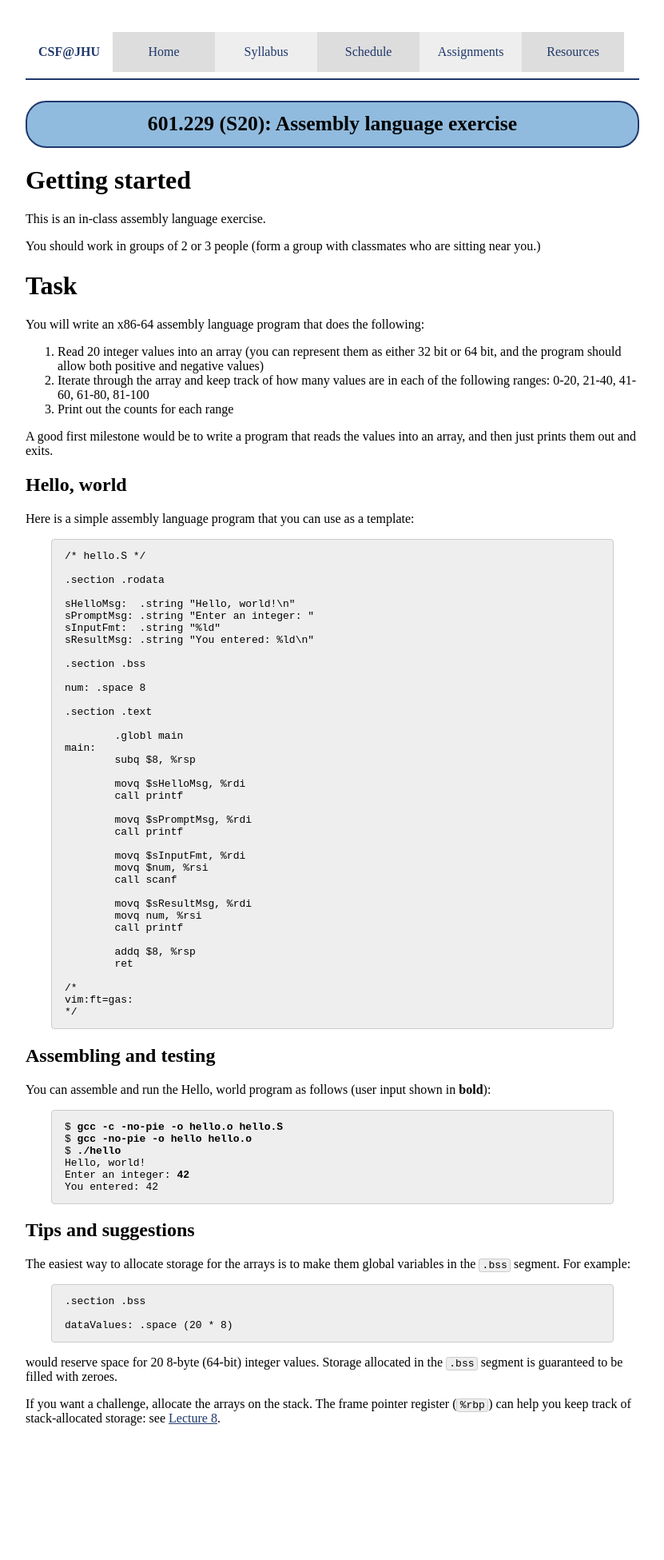
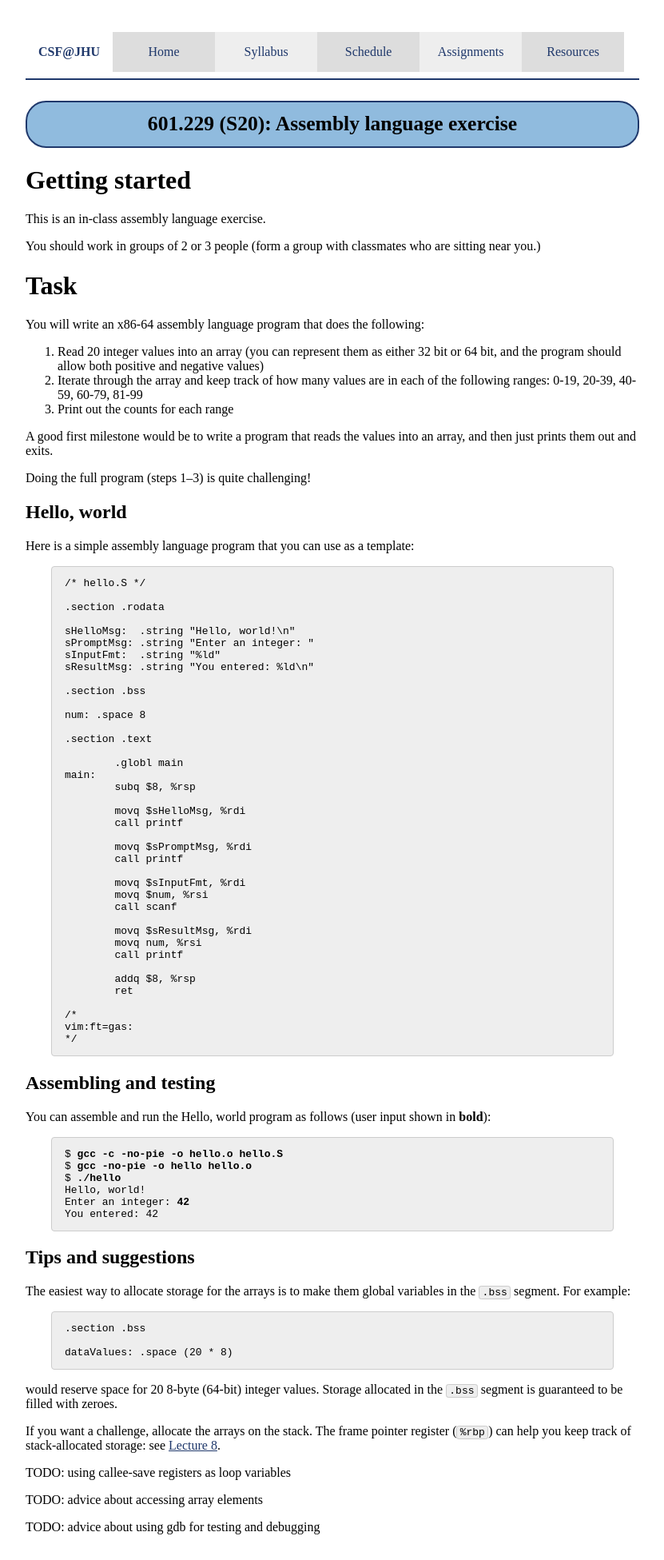
Before and after one commit to jhucsf/spring2020, a Jekyll site: the page built from exercise/assembly.md, in a window 1280 px wide. Shown: the whole page at 80% size, without its empty margins (224-1055 px from the left). Built offline with Jekyll 4.4.1, drawn with Linux system fonts in a browser that asks for light colours; before the commit the page ends 1815 px from its top, so only the background shows below that.

Commit message:
more work on assembly exercise

```diff
--- a/exercise/assembly.md
+++ b/exercise/assembly.md
@@ -14,10 +14,12 @@ You should work in groups of 2 or 3 people (form a group with classmates who are
 You will write an x86-64 assembly language program that does the following:
 
 1. Read 20 integer values into an array (you can represent them as either 32 bit or 64 bit, and the program should allow both positive and negative values)
-2. Iterate through the array and keep track of how many values are in each of the following ranges: 0-20, 21-40, 41-60, 61-80, 81-100
+2. Iterate through the array and keep track of how many values are in each of the following ranges: 0-19, 20-39, 40-59, 60-79, 81-99
 3. Print out the counts for each range
 
 A good first milestone would be to write a program that reads the values into an array, and then just prints them out and exits.
+
+Doing the full program (steps 1–3) is quite challenging!
 
 ## Hello, world
 
@@ -91,3 +93,9 @@ dataValues: .space (20 * 8)
 would reserve space for 20 8-byte (64-bit) integer values.  Storage allocated in the `.bss` segment is guaranteed to be filled with zeroes.
 
 If you want a challenge, allocate the arrays on the stack.  The frame pointer register (`%rbp`) can help you keep track of stack-allocated storage: see [Lecture 8](../lectures/lecture08-public.pdf).
+
+TODO: using callee-save registers as loop variables
+
+TODO: advice about accessing array elements
+
+TODO: advice about using gdb for testing and debugging
```
